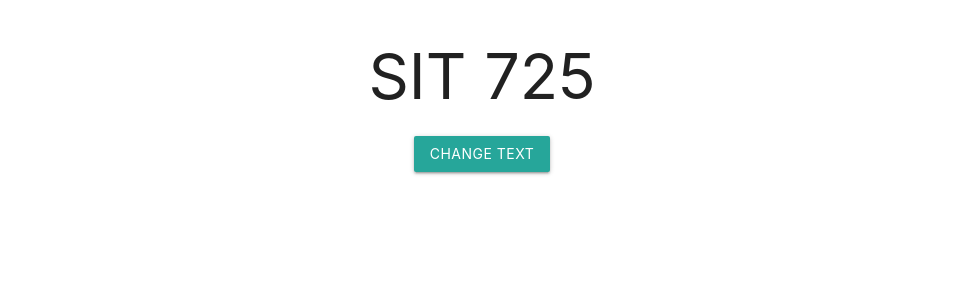
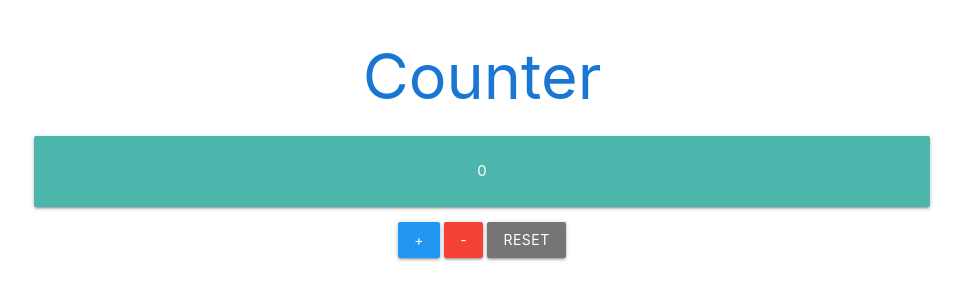
Before and after one commit to spacee48/SIT725, a plain HTML site: page 1.4P/index.html in a window 1280 px wide. Shown: the whole page, without its empty margins (158-1121 px from the left). Drawn offline with nearby package versions, Linux system fonts and the light colour scheme.

Commit message:
add task 1.4p

```diff
--- a/1.4P/index.html
+++ b/1.4P/index.html
@@ -12,19 +12,15 @@
     <link rel="stylesheet" href="https://cdnjs.cloudflare.com/ajax/libs/materialize/1.0.0/css/materialize.min.css">
 </head>
 
-<body>
-    <div class="container">
-        <div class="row">
-            <div class="col s12">
-                <h1 id="heading" class="center-align">SIT 725</h1>
-            </div>
+<body class="container center-align">
+    <h1 class="blue-text text-darken-2">Counter</h1>
 
-            <div class="col s12 center-align">
-                <a onclick="changeText()" class="waves-effect waves-light btn">Change Text</a>
-            </div>
-        </div>
-    </div>
-</body>
+    <div id="counter" class="card-panel teal lighten-2 white-text">0</div>
+
+    <button class="btn waves-effect waves-light blue" onclick="increment()">+</button>
+    <button class="btn waves-effect waves-light red" onclick="decrement()">-</button>
+    <button class="btn waves-effect waves-light grey darken-1" onclick="resetCounter()">Reset</button>
 
 <script src="script.js"></script>
+</body>
 </html>
--- a/1.4P/script.js
+++ b/1.4P/script.js
@@ -1,12 +1,24 @@
-function changeText() {
-    var textsArray = ["Text 1", "Text 2", "Text 3", "Text 4", "Text 5"]
-    var number = getRandomNumberBetween(0, textsArray.length - 1)
+var count = 0;
+var counter = document.getElementById('counter');
 
-    console.log("Index: ", number)
-
-    document.getElementById("heading").innerHTML = textsArray[number];
+function update() {
+    counter.textContent = count;
 }
 
-function getRandomNumberBetween(min, max) {
-    return Math.floor(Math.random() * (max - min + 1) + min);
+function increment() {
+    count++;
+
+    update();
 }
+
+function decrement() {
+    count--;
+
+    update();
+}
+
+function resetCounter() {
+    count = 0;
+
+    update();
+}
```
